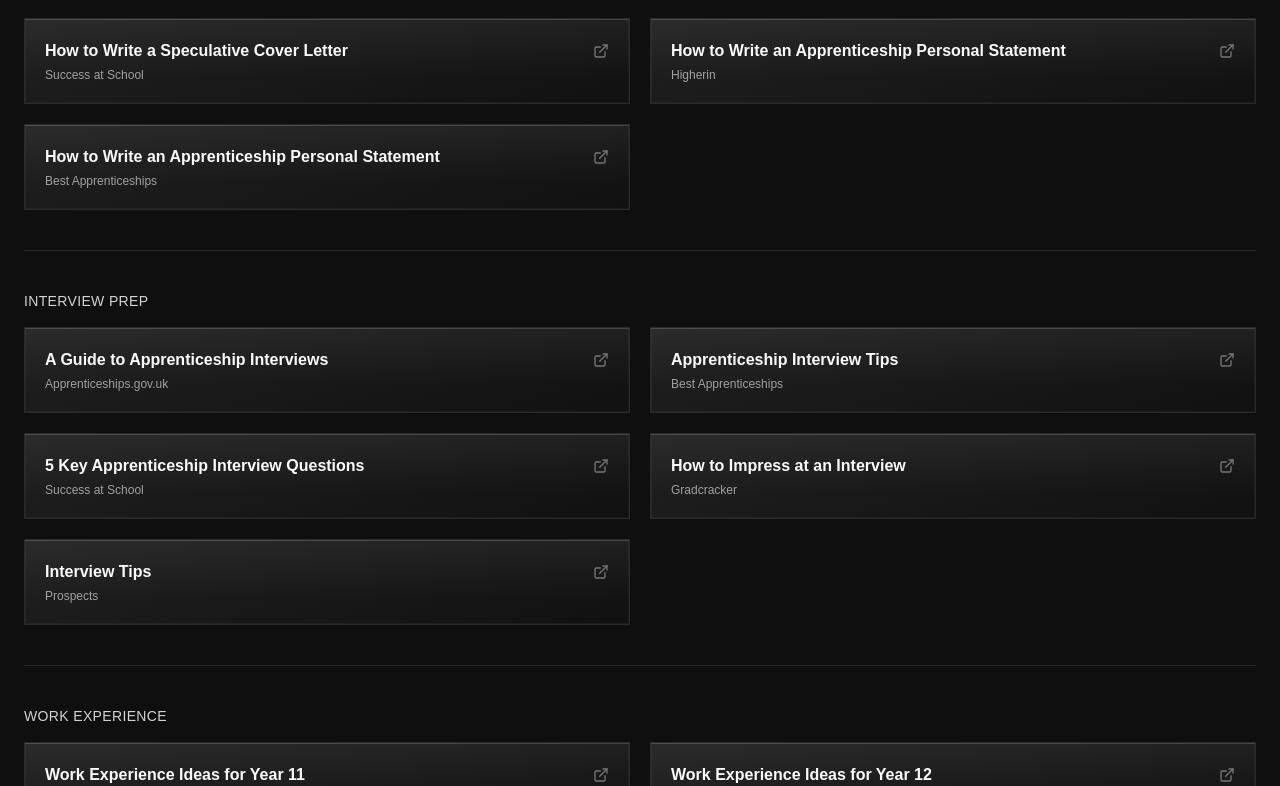
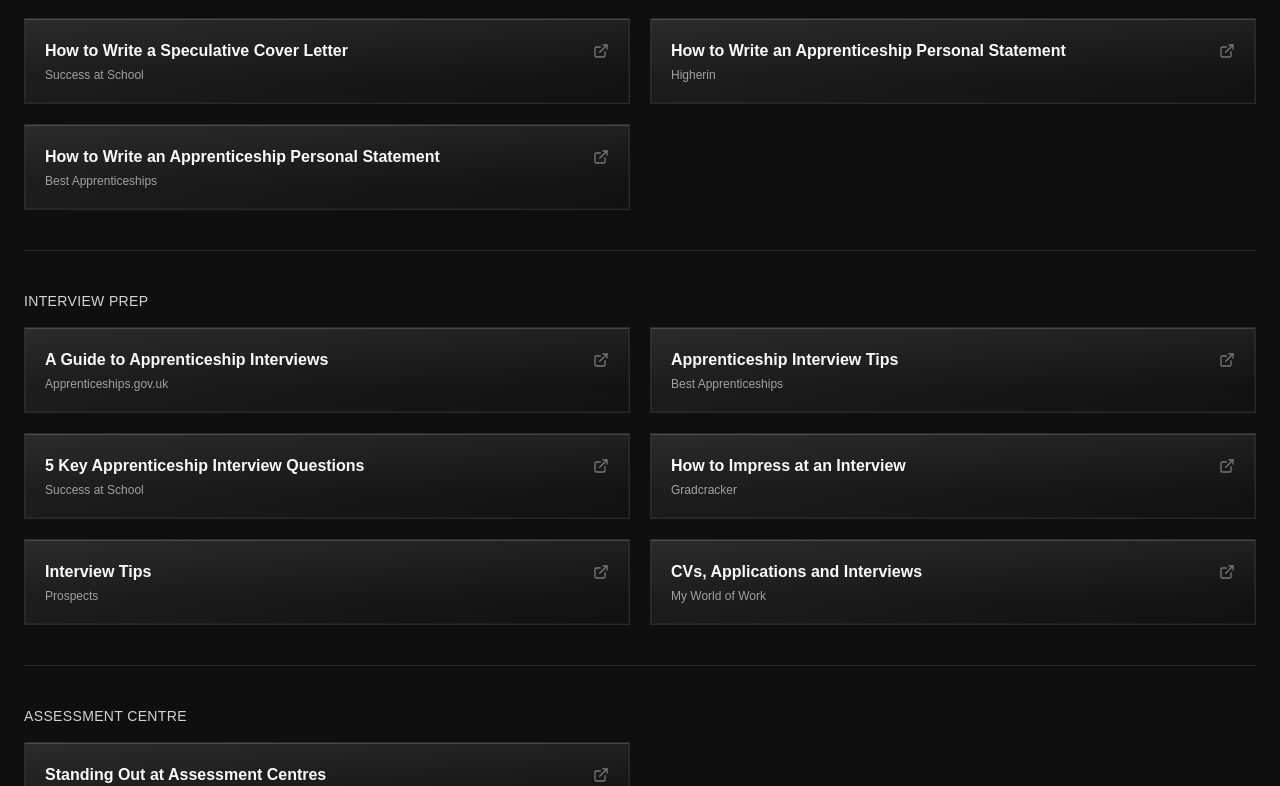
Before and after one commit to NishantBrahmbhatt/aprntcshp, a Next.js app: page /cv-resources in a window 1280 px wide. Shown: the part 2000-2786 px from the top of the page. Built offline with nearby package versions, Linux system fonts and the light colour scheme.

Commit message:
added assessment centre section and get inspired section on resources page

```diff
--- a/app/cv-resources/page.tsx
+++ b/app/cv-resources/page.tsx
@@ -8,9 +8,11 @@
 import { Orbitron } from "next/font/google";
 import {
   apprenticeshipGuides,
+  assessmentCentre,
   coverLetters,
   cvAdvice,
   cvResourcesCount,
+  getInspired,
   interviewPrep,
   linkedinPersonalBrand,
   templates,
@@ -35,8 +37,10 @@
   writingCv: "resources-section-writing-cv",
   coverLetters: "resources-section-cover-letters",
   interviewPrep: "resources-section-interview-prep",
+  assessmentCentre: "resources-section-assessment-centre",
   workExperience: "resources-section-work-experience",
   linkedinPersonalBrand: "resources-section-linkedin-personal-brand",
+  getInspired: "resources-section-get-inspired",
 } as const;
 
 const SECTION_PILLS: { id: string; label: string }[] = [
@@ -48,11 +52,13 @@
     label: "Cover Letters & Personal Statements",
   },
   { id: SECTION_IDS.interviewPrep, label: "Interview Prep" },
+  { id: SECTION_IDS.assessmentCentre, label: "Assessment Centre" },
   { id: SECTION_IDS.workExperience, label: "Work Experience" },
   {
     id: SECTION_IDS.linkedinPersonalBrand,
     label: "LinkedIn & Personal Brand",
   },
+  { id: SECTION_IDS.getInspired, label: "Get Inspired" },
 ];
 
 function Navbar() {
@@ -245,8 +251,10 @@
   const writingCvRef = useRef<HTMLElement | null>(null);
   const coverLettersRef = useRef<HTMLElement | null>(null);
   const interviewPrepRef = useRef<HTMLElement | null>(null);
+  const assessmentCentreRef = useRef<HTMLElement | null>(null);
   const workExperienceRef = useRef<HTMLElement | null>(null);
   const linkedinPersonalBrandRef = useRef<HTMLElement | null>(null);
+  const getInspiredRef = useRef<HTMLElement | null>(null);
 
   const scrollToSection = (sectionId: string) => {
     const el = document.getElementById(sectionId);
@@ -260,8 +268,10 @@
       writingCvRef.current,
       coverLettersRef.current,
       interviewPrepRef.current,
+      assessmentCentreRef.current,
       workExperienceRef.current,
       linkedinPersonalBrandRef.current,
+      getInspiredRef.current,
     ].filter((n): n is HTMLElement => n !== null);
 
     if (sections.length === 0) return;
@@ -423,6 +433,26 @@
           <SectionDivider />
 
           <section
+            ref={assessmentCentreRef}
+            id={SECTION_IDS.assessmentCentre}
+            className="scroll-mt-[72px] space-y-4 py-10"
+          >
+            <SectionHeading title="Assessment Centre" />
+            <div className="grid gap-5 md:grid-cols-2">
+              {assessmentCentre.map((card) => (
+                <LinkCard
+                  key={card.href}
+                  title={card.title}
+                  source={card.source}
+                  href={card.href}
+                />
+              ))}
+            </div>
+          </section>
+
+          <SectionDivider />
+
+          <section
             ref={workExperienceRef}
             id={SECTION_IDS.workExperience}
             className="scroll-mt-[72px] space-y-4 py-10"
@@ -459,6 +489,26 @@
               ))}
             </div>
           </section>
+
+          <SectionDivider />
+
+          <section
+            ref={getInspiredRef}
+            id={SECTION_IDS.getInspired}
+            className="scroll-mt-[72px] space-y-4 py-10"
+          >
+            <SectionHeading title="Get Inspired" />
+            <div className="grid gap-5 md:grid-cols-2">
+              {getInspired.map((card) => (
+                <LinkCard
+                  key={card.href}
+                  title={card.title}
+                  source={card.source}
+                  href={card.href}
+                />
+              ))}
+            </div>
+          </section>
         </div>
         <SiteFooter />
       </main>
--- a/lib/data/cv-resources.ts
+++ b/lib/data/cv-resources.ts
@@ -164,6 +164,32 @@
     source: "Prospects",
     href: "https://www.prospects.ac.uk/careers-advice/interview-tips",
   },
+  {
+    title: "CVs, Applications and Interviews",
+    source: "My World of Work",
+    href: "https://www.myworldofwork.co.uk/cvs-applications-and-interviews",
+  },
+];
+
+export const assessmentCentre = [
+  {
+    title: "Standing Out at Assessment Centres",
+    source: "Gradcracker",
+    href: "https://www.gradcracker.com/career-centre/6/assessment-centres/433/standing-out-at-assessment-centres",
+  },
+];
+
+export const getInspired = [
+  {
+    title: "Apprenticeship Blogs",
+    source: "Placer Apprenticeships",
+    href: "https://apprenticeships.placer.co.uk/blog",
+  },
+  {
+    title: "Apprentice Story Films",
+    source: "Amazing Apprenticeships",
+    href: "https://www.amazingapprenticeships.com/apprentice-story-films/",
+  },
 ];
 
 export const workExperience = [
@@ -228,5 +254,7 @@
   coverLetters.length +
   apprenticeshipGuides.length +
   interviewPrep.length +
+  assessmentCentre.length +
   workExperience.length +
-  linkedinPersonalBrand.length;
+  linkedinPersonalBrand.length +
+  getInspired.length;
```
